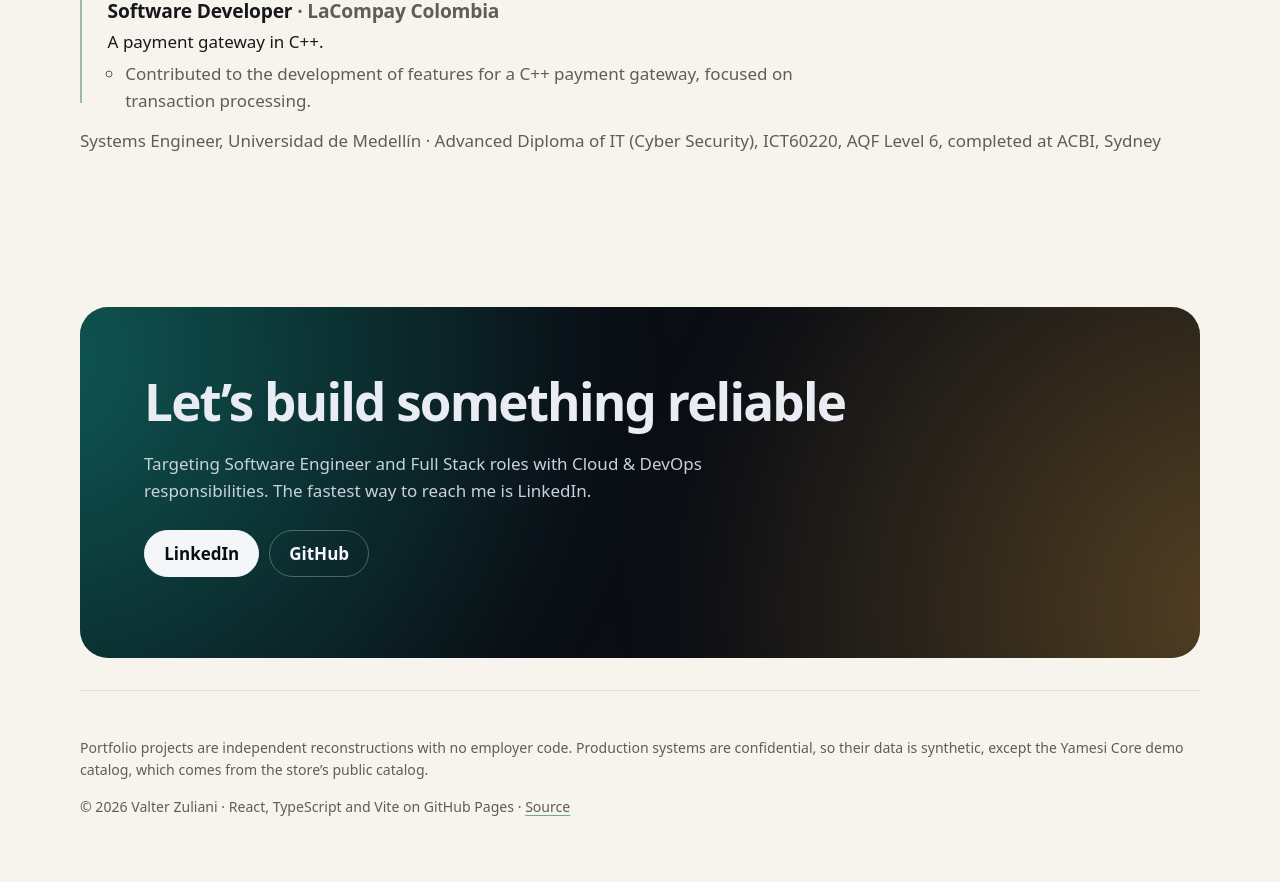
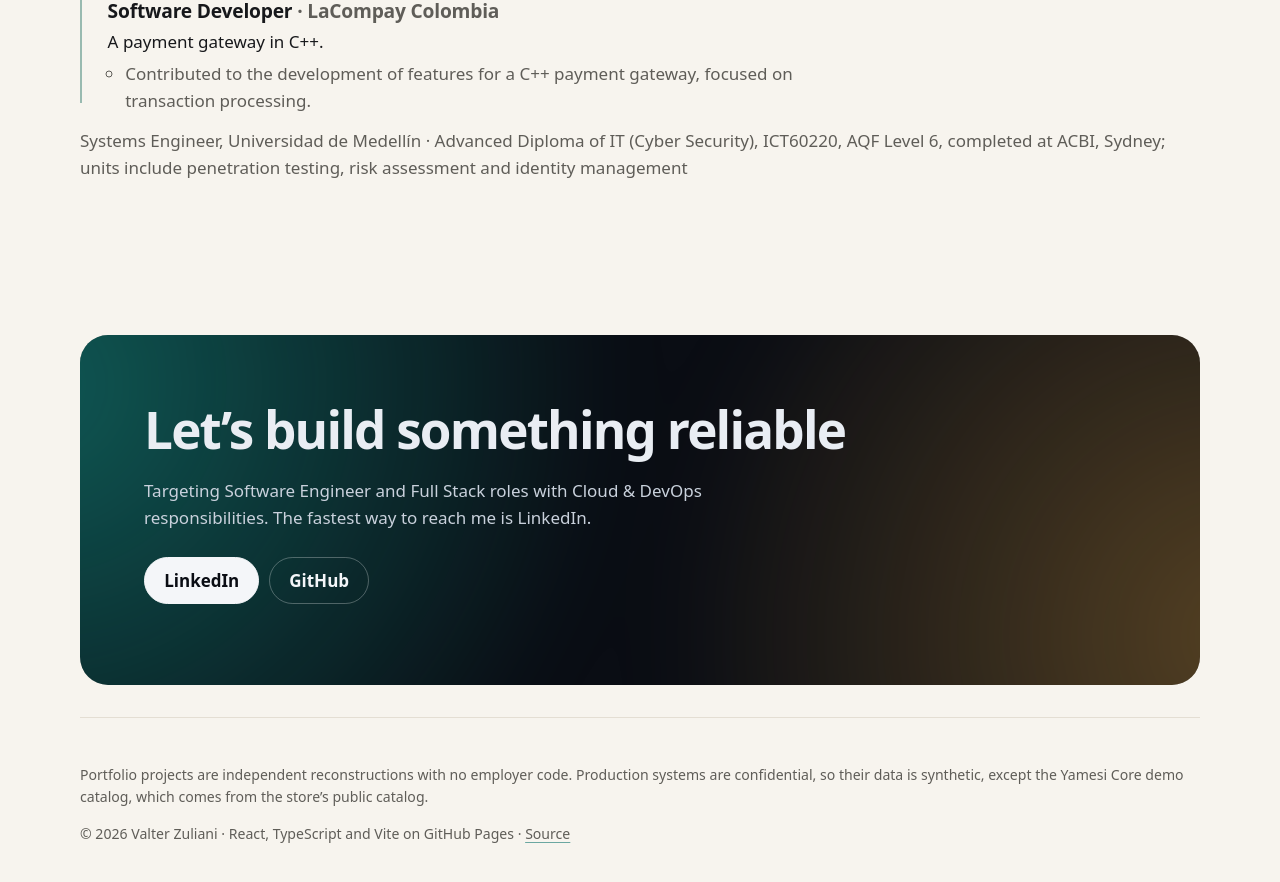
Before and after one commit to vzuliani97/vzuliani97.github.io, a React (Vite) app: page / in a window 1280 px wide. Shown: the part 6443-7325 px from the top of the page. Built offline with nearby package versions, Linux system fonts and the light colour scheme.

Commit message:
docs: Advanced Diploma units (penetration testing, risk assessment, identity management)

```diff
--- a/src/content.ts
+++ b/src/content.ts
@@ -189,8 +189,8 @@ export const experience: Array<{ role: string; company: string; when: L; note: L
 ];
 
 export const education = {
-  en: 'Systems Engineer, Universidad de Medellín · Advanced Diploma of IT (Cyber Security), ICT60220, AQF Level 6, completed at ACBI, Sydney',
-  es: 'Ingeniero de Sistemas, Universidad de Medellín · Advanced Diploma of IT (Cyber Security), ICT60220, nivel AQF 6, completado en ACBI, Sídney',
+  en: 'Systems Engineer, Universidad de Medellín · Advanced Diploma of IT (Cyber Security), ICT60220, AQF Level 6, completed at ACBI, Sydney; units include penetration testing, risk assessment and identity management',
+  es: 'Ingeniero de Sistemas, Universidad de Medellín · Advanced Diploma of IT (Cyber Security), ICT60220, nivel AQF 6, completado en ACBI, Sídney; incluye pruebas de penetración, evaluación de riesgos y gestión de identidades',
 };
 
 export type DiagramView = 'context' | 'containers' | 'flow' | 'deployment';
```
